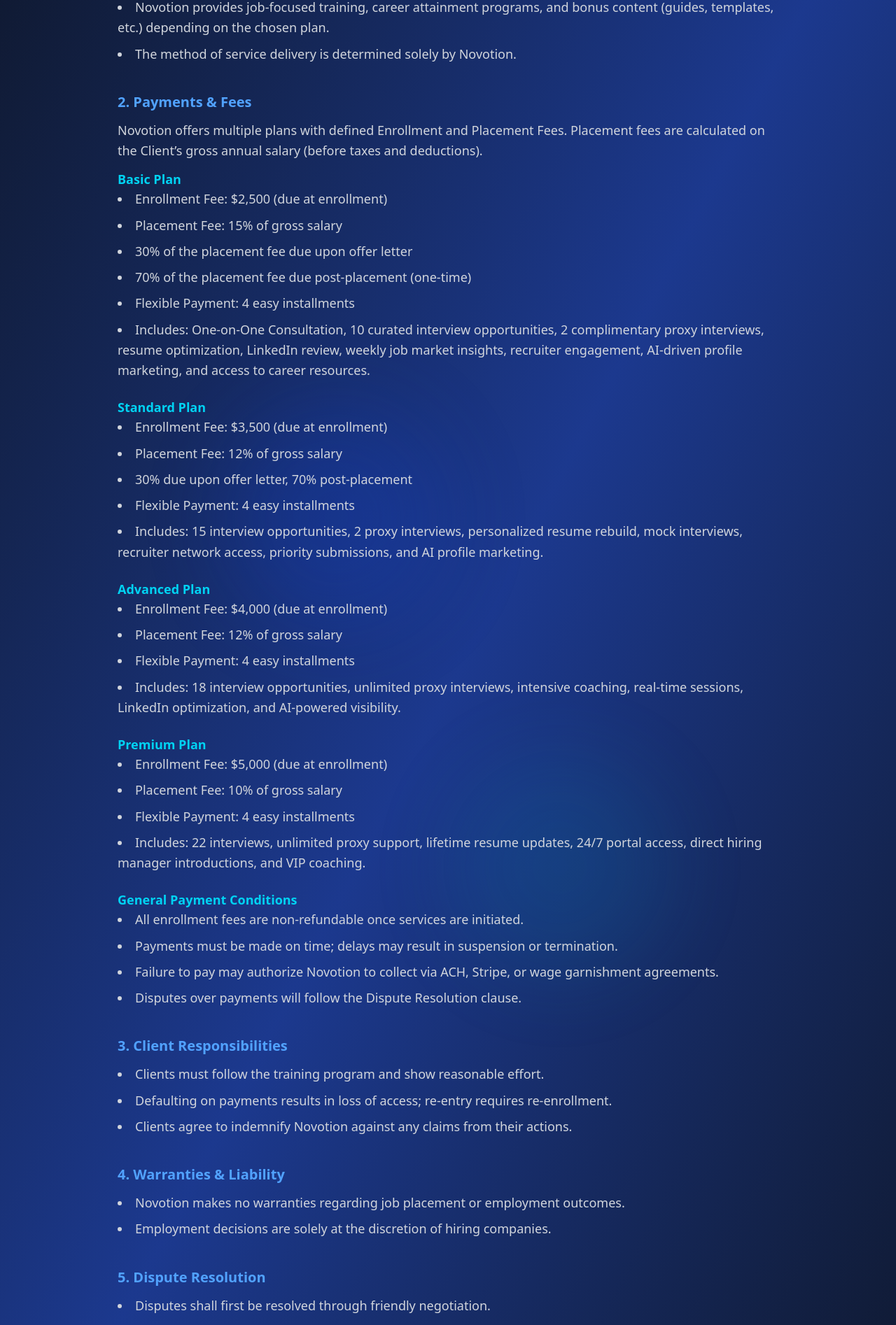
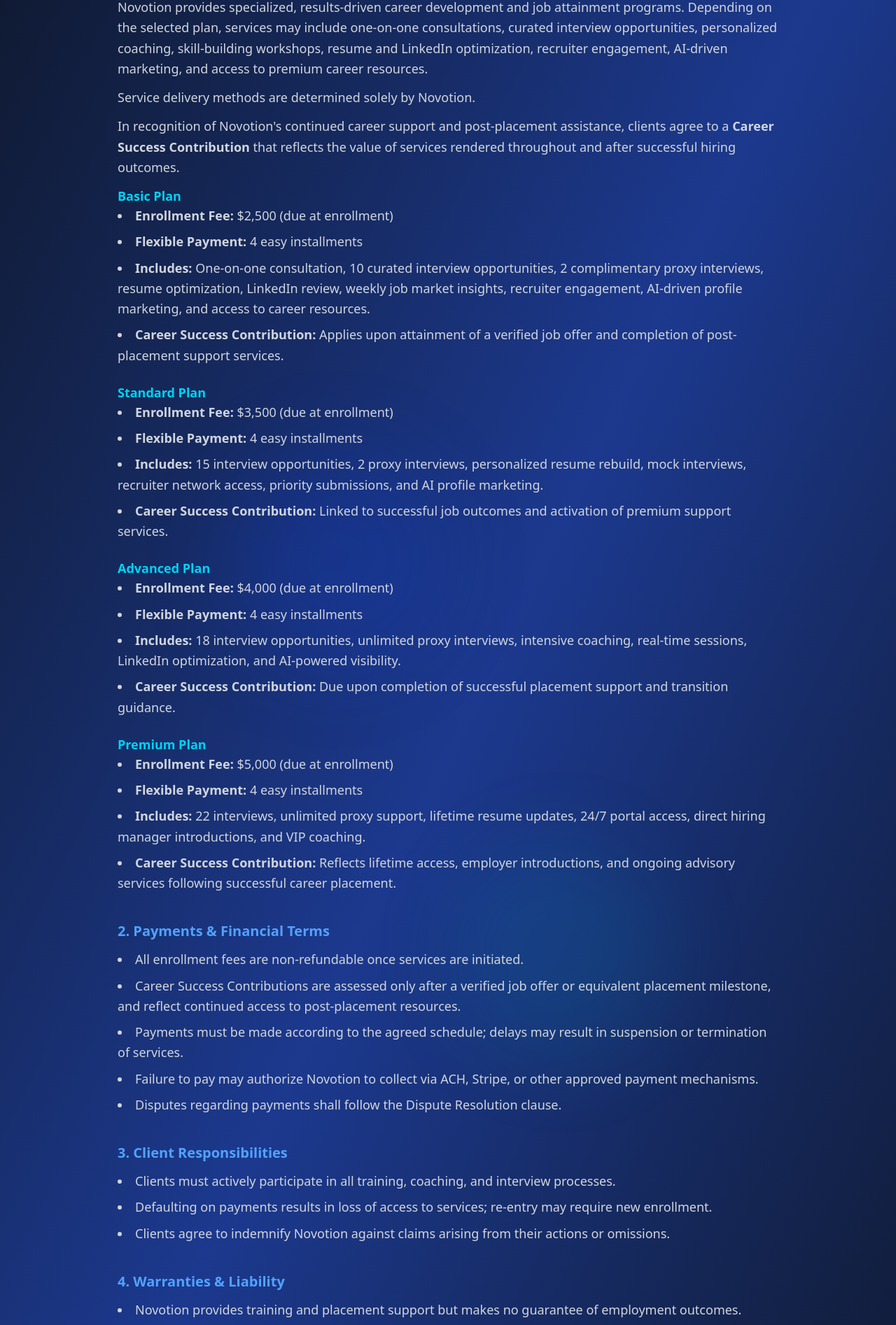
Before and after one commit to sheshansinh/finalnovotion, a Next.js app: page /terms in a window 1280 px wide. Shown: the part 240-2134 px from the top of the page at 70% size. Built offline with nearby package versions, Linux system fonts and the light colour scheme.

Commit message:
privacy policy updated

```diff
--- a/src/app/terms/page.js
+++ b/src/app/terms/page.js
@@ -1,3 +1,4 @@
+// src\app\terms\page.js
 "use client";
 
 import React, { useEffect } from "react";
@@ -67,36 +68,39 @@
           {/* SECTION 1 */}
           <section>
             <h2 className="text-xl font-semibold text-blue-400 mb-3">1. Services</h2>
-            <ul className="list-disc list-inside space-y-2">
-              <li>
-                Novotion provides job-focused training, career attainment programs, and bonus content
-                (guides, templates, etc.) depending on the chosen plan.
-              </li>
-              <li>The method of service delivery is determined solely by Novotion.</li>
-            </ul>
-          </section>
-
-          {/* SECTION 2 */}
-          <section>
-            <h2 className="text-xl font-semibold text-blue-400 mb-3">2. Payments & Fees</h2>
             <p className="mb-3">
-              Novotion offers multiple plans with defined Enrollment and Placement Fees. Placement fees are
-              calculated on the Client’s gross annual salary (before taxes and deductions).
+              Novotion provides specialized, results-driven career development and job
+              attainment programs. Depending on the selected plan, services may
+              include one-on-one consultations, curated interview opportunities,
+              personalized coaching, skill-building workshops, resume and LinkedIn
+              optimization, recruiter engagement, AI-driven marketing, and access to
+              premium career resources.
+            </p>
+            <p className="mb-3">
+              Service delivery methods are determined solely by Novotion.
+            </p>
+            <p className="mb-3">
+              In recognition of Novotion's continued career support and post-placement
+              assistance, clients agree to a <strong>Career Success Contribution</strong> that
+              reflects the value of services rendered throughout and after successful
+              hiring outcomes.
             </p>
 
             <div className="space-y-6">
               <div>
                 <h3 className="text-lg font-semibold text-cyan-400">Basic Plan</h3>
                 <ul className="list-disc list-inside space-y-2">
-                  <li>Enrollment Fee: $2,500 (due at enrollment)</li>
-                  <li>Placement Fee: 15% of gross salary</li>
-                  <li>30% of the placement fee due upon offer letter</li>
-                  <li>70% of the placement fee due post-placement (one-time)</li>
-                  <li>Flexible Payment: 4 easy installments</li>
+                  <li><strong>Enrollment Fee:</strong> $2,500 (due at enrollment)</li>
+                  <li><strong>Flexible Payment:</strong> 4 easy installments</li>
                   <li>
-                    Includes: One-on-One Consultation, 10 curated interview opportunities, 2 complimentary
-                    proxy interviews, resume optimization, LinkedIn review, weekly job market insights,
-                    recruiter engagement, AI-driven profile marketing, and access to career resources.
+                    <strong>Includes:</strong> One-on-one consultation, 10 curated interview
+                    opportunities, 2 complimentary proxy interviews, resume optimization,
+                    LinkedIn review, weekly job market insights, recruiter engagement,
+                    AI-driven profile marketing, and access to career resources.
+                  </li>
+                  <li>
+                    <strong>Career Success Contribution:</strong> Applies upon attainment of a verified
+                    job offer and completion of post-placement support services.
                   </li>
                 </ul>
               </div>
@@ -104,13 +108,16 @@
               <div>
                 <h3 className="text-lg font-semibold text-cyan-400">Standard Plan</h3>
                 <ul className="list-disc list-inside space-y-2">
-                  <li>Enrollment Fee: $3,500 (due at enrollment)</li>
-                  <li>Placement Fee: 12% of gross salary</li>
-                  <li>30% due upon offer letter, 70% post-placement</li>
-                  <li>Flexible Payment: 4 easy installments</li>
+                  <li><strong>Enrollment Fee:</strong> $3,500 (due at enrollment)</li>
+                  <li><strong>Flexible Payment:</strong> 4 easy installments</li>
                   <li>
-                    Includes: 15 interview opportunities, 2 proxy interviews, personalized resume rebuild,
-                    mock interviews, recruiter network access, priority submissions, and AI profile marketing.
+                    <strong>Includes:</strong> 15 interview opportunities, 2 proxy interviews,
+                    personalized resume rebuild, mock interviews, recruiter network
+                    access, priority submissions, and AI profile marketing.
+                  </li>
+                  <li>
+                    <strong>Career Success Contribution:</strong> Linked to successful job outcomes and
+                    activation of premium support services.
                   </li>
                 </ul>
               </div>
@@ -118,12 +125,16 @@
               <div>
                 <h3 className="text-lg font-semibold text-cyan-400">Advanced Plan</h3>
                 <ul className="list-disc list-inside space-y-2">
-                  <li>Enrollment Fee: $4,000 (due at enrollment)</li>
-                  <li>Placement Fee: 12% of gross salary</li>
-                  <li>Flexible Payment: 4 easy installments</li>
+                  <li><strong>Enrollment Fee:</strong> $4,000 (due at enrollment)</li>
+                  <li><strong>Flexible Payment:</strong> 4 easy installments</li>
                   <li>
-                    Includes: 18 interview opportunities, unlimited proxy interviews, intensive coaching,
-                    real-time sessions, LinkedIn optimization, and AI-powered visibility.
+                    <strong>Includes:</strong> 18 interview opportunities, unlimited proxy interviews,
+                    intensive coaching, real-time sessions, LinkedIn optimization, and
+                    AI-powered visibility.
+                  </li>
+                  <li>
+                    <strong>Career Success Contribution:</strong> Due upon completion of successful
+                    placement support and transition guidance.
                   </li>
                 </ul>
               </div>
@@ -131,38 +142,52 @@
               <div>
                 <h3 className="text-lg font-semibold text-cyan-400">Premium Plan</h3>
                 <ul className="list-disc list-inside space-y-2">
-                  <li>Enrollment Fee: $5,000 (due at enrollment)</li>
-                  <li>Placement Fee: 10% of gross salary</li>
-                  <li>Flexible Payment: 4 easy installments</li>
+                  <li><strong>Enrollment Fee:</strong> $5,000 (due at enrollment)</li>
+                  <li><strong>Flexible Payment:</strong> 4 easy installments</li>
                   <li>
-                    Includes: 22 interviews, unlimited proxy support, lifetime resume updates, 24/7 portal
-                    access, direct hiring manager introductions, and VIP coaching.
+                    <strong>Includes:</strong> 22 interviews, unlimited proxy support, lifetime resume
+                    updates, 24/7 portal access, direct hiring manager introductions, and
+                    VIP coaching.
+                  </li>
+                  <li>
+                    <strong>Career Success Contribution:</strong> Reflects lifetime access, employer
+                    introductions, and ongoing advisory services following successful
+                    career placement.
                   </li>
                 </ul>
               </div>
+            </div>
+          </section>
 
-              <div>
-                <h3 className="text-lg font-semibold text-cyan-400">General Payment Conditions</h3>
-                <ul className="list-disc list-inside space-y-2">
-                  <li>All enrollment fees are non-refundable once services are initiated.</li>
-                  <li>Payments must be made on time; delays may result in suspension or termination.</li>
-                  <li>
-                    Failure to pay may authorize Novotion to collect via ACH, Stripe, or wage garnishment
-                    agreements.
-                  </li>
-                  <li>Disputes over payments will follow the Dispute Resolution clause.</li>
-                </ul>
-              </div>
-            </div>
+          {/* SECTION 2 */}
+          <section>
+            <h2 className="text-xl font-semibold text-blue-400 mb-3">2. Payments & Financial Terms</h2>
+            <ul className="list-disc list-inside space-y-2">
+              <li>All enrollment fees are non-refundable once services are initiated.</li>
+              <li>
+                Career Success Contributions are assessed only after a verified job
+                offer or equivalent placement milestone, and reflect continued access
+                to post-placement resources.
+              </li>
+              <li>Payments must be made according to the agreed schedule; delays may
+                result in suspension or termination of services.</li>
+              <li>Failure to pay may authorize Novotion to collect via ACH, Stripe, or
+                other approved payment mechanisms.</li>
+              <li>Disputes regarding payments shall follow the Dispute Resolution
+                clause.</li>
+            </ul>
           </section>
 
           {/* SECTION 3 */}
           <section>
             <h2 className="text-xl font-semibold text-blue-400 mb-3">3. Client Responsibilities</h2>
             <ul className="list-disc list-inside space-y-2">
-              <li>Clients must follow the training program and show reasonable effort.</li>
-              <li>Defaulting on payments results in loss of access; re-entry requires re-enrollment.</li>
-              <li>Clients agree to indemnify Novotion against any claims from their actions.</li>
+              <li>Clients must actively participate in all training, coaching, and
+                interview processes.</li>
+              <li>Defaulting on payments results in loss of access to services; re-entry
+                may require new enrollment.</li>
+              <li>Clients agree to indemnify Novotion against claims arising from their
+                actions or omissions.</li>
             </ul>
           </section>
 
@@ -170,8 +195,10 @@
           <section>
             <h2 className="text-xl font-semibold text-blue-400 mb-3">4. Warranties & Liability</h2>
             <ul className="list-disc list-inside space-y-2">
-              <li>Novotion makes no warranties regarding job placement or employment outcomes.</li>
-              <li>Employment decisions are solely at the discretion of hiring companies.</li>
+              <li>Novotion provides training and placement support but makes no
+                guarantee of employment outcomes.</li>
+              <li>Hiring decisions are solely at the discretion of employers or
+                third-party organizations.</li>
             </ul>
           </section>
 
@@ -179,8 +206,9 @@
           <section>
             <h2 className="text-xl font-semibold text-blue-400 mb-3">5. Dispute Resolution</h2>
             <ul className="list-disc list-inside space-y-2">
-              <li>Disputes shall first be resolved through friendly negotiation.</li>
-              <li>If unresolved, disputes proceed to mediation and binding arbitration in Delaware.</li>
+              <li>All disputes shall first be addressed through good-faith negotiation.</li>
+              <li>If unresolved, disputes shall proceed to mediation and binding
+                arbitration in the State of Delaware.</li>
             </ul>
           </section>
 
@@ -188,14 +216,14 @@
           <section>
             <h2 className="text-xl font-semibold text-blue-400 mb-3">6. Legal & Miscellaneous</h2>
             <ul className="list-disc list-inside space-y-2">
-              <li>Governing law: State of Delaware.</li>
+              <li><strong>Governing Law:</strong> State of Delaware.</li>
               <li>Novotion acts as an independent contractor, not an employer.</li>
-              <li>Force Majeure applies to events beyond control (disasters, pandemics, strikes, etc.).</li>
-              <li>If any clause is invalid, the rest remains enforceable.</li>
+              <li><strong>Force Majeure:</strong> Novotion is not liable for delays caused by events
+                beyond its control (e.g., disasters, pandemics, strikes).</li>
+              <li>If any clause is deemed invalid, the remainder of the agreement
+                remains enforceable.</li>
             </ul>
           </section>
-
-
         </motion.div>
       </motion.div>
     </div>
```
